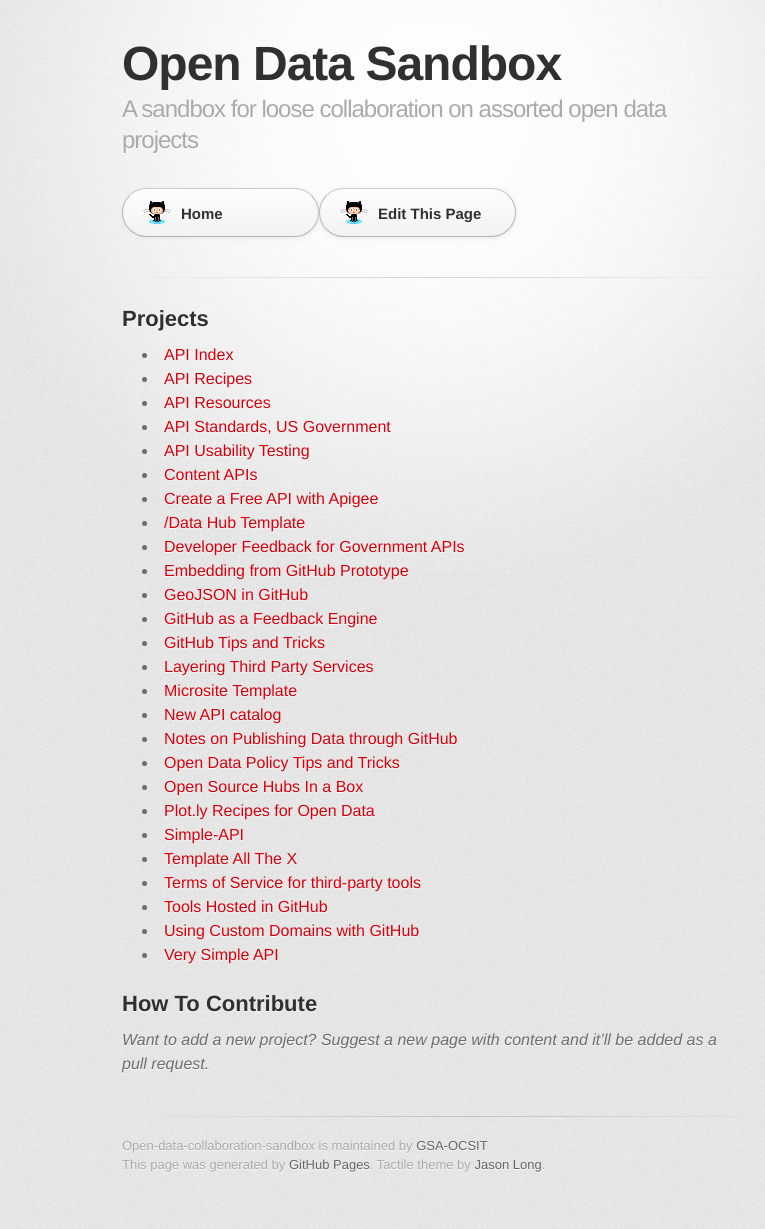
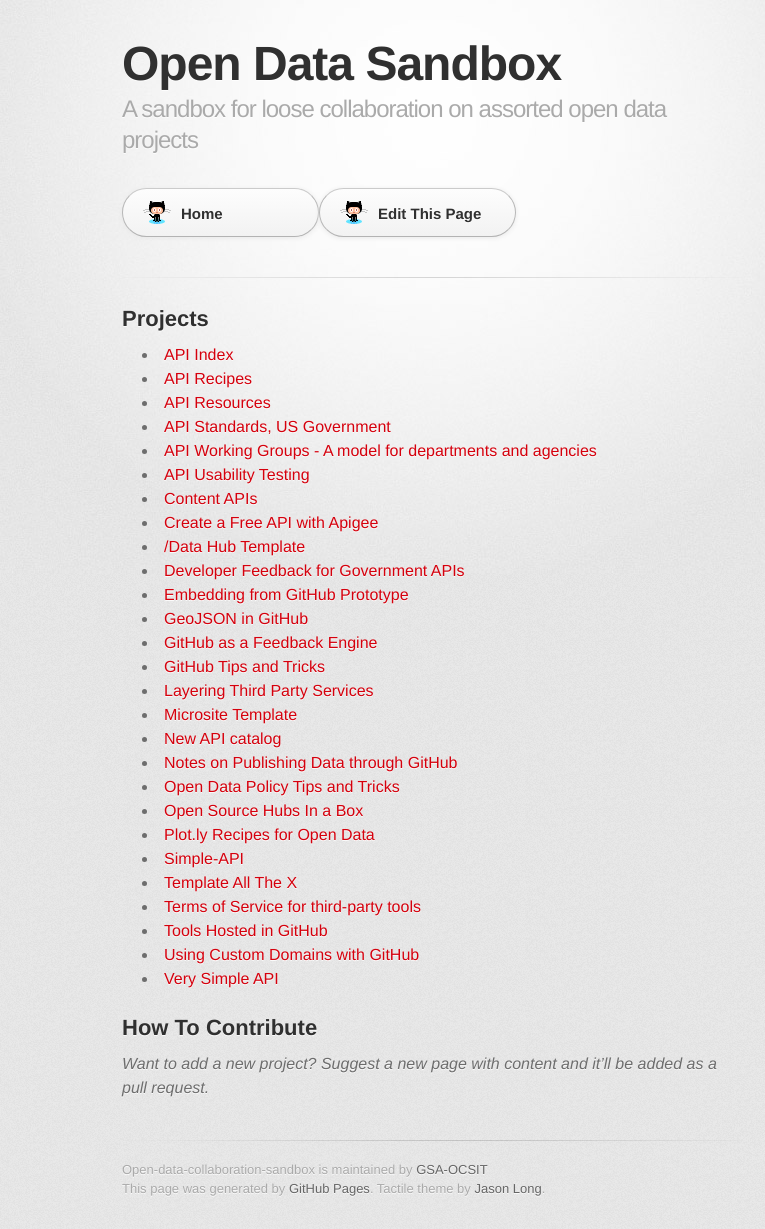
Before and after one commit to GSA/Open-Data-Collaboration-Sandbox, a Jekyll site: the page built from index.md, in a window 1280 px wide. Shown: the whole page, without its empty margins (208-973 px from the left). Built offline with Jekyll 4.4.1, drawn with Linux system fonts in a browser that asks for light colours; some web fonts are replaced; before the commit the page ends 1205 px from its top, so only the background shows below that.

Commit message:
Update index.md

```diff
--- a/index.md
+++ b/index.md
@@ -11,6 +11,7 @@
 * [API Recipes](http://gsa.github.io/Open-Data-Collaboration-Sandbox/api_recipes)
 * [API Resources](https://github.com/GSA/API-Resources)
 * [API Standards, US Government](https://github.com/GSA/API-Resources/blob/master/US_Government_API_Standards.md)
+* [API Working Groups - A model for departments and agencies](http://gsa.github.io/Open-Data-Collaboration-Sandbox/api_working_group/)
 * [API Usability Testing](http://graybrooks.com/API-Usability-Testing/)
 * [Content APIs](https://github.com/GSA/.Gov-Content-as-an-API)
 * [Create a Free API with Apigee](http://gsa.github.io/Open-Data-Collaboration-Sandbox/create_a_free_api_with_apigee/)
```
